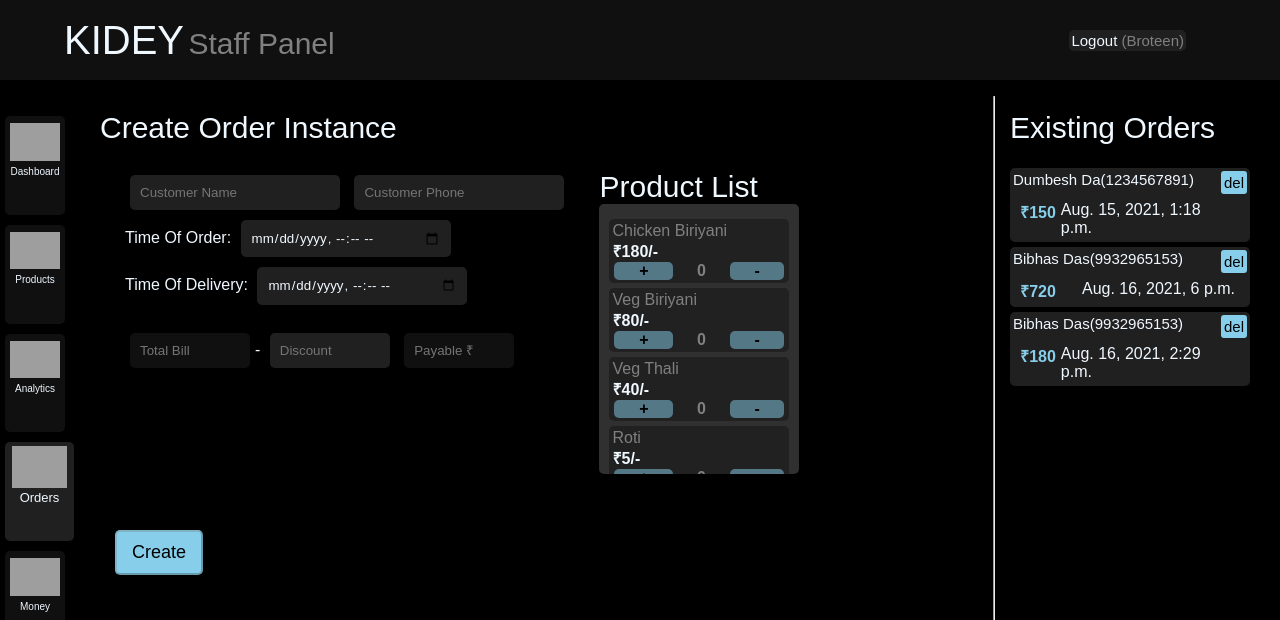
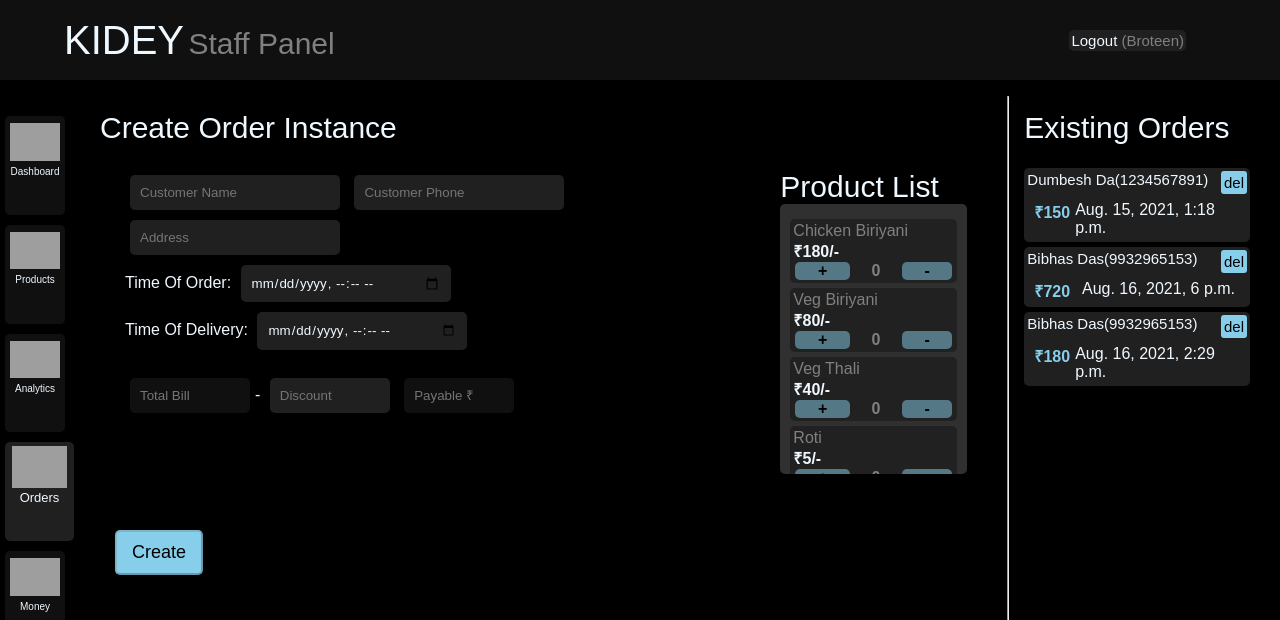
Before and after one commit to B6Infinity/kidey_DEV, a Django app: page /staff/orders in a window 1280 px wide. Shown: the top 620 px of the page. Run offline with Django 3.2, Linux system fonts and the light colour scheme; a user stored in the database is signed in; data comes from the database, SQL or seed files in the repository; both versions use the stored data as it was after the commit; grey boxes are pictures that could not be loaded.

Commit message:
order customer change from OneToOnefield to ForeignKey

```diff
--- a/staff/models.py
+++ b/staff/models.py
@@ -38,7 +38,7 @@ class Customer(models.Model):
 
 
 class Order(models.Model):
-    customer = models.OneToOneField(Customer, on_delete=models.SET_NULL, null=True)
+    customer = models.ForeignKey(Customer, on_delete=models.SET_NULL, null=True, related_name="placed_orders")
 
     order_json = models.JSONField(null=True) # {"<Product ID>": <No. of items>} eg. {"2": 3, "1": 2}
     time_of_order = models.DateTimeField()
--- a/staff/views.py
+++ b/staff/views.py
@@ -132,7 +132,7 @@ def addOrder(request):
     if request.method == 'POST' and request.user.is_staff:
         customer_name = request.POST['customer_name']
         customer_phone_no = request.POST['customer_phone_no']
-
+        address = request.POST['address']
         time_of_order = request.POST['time_of_order']
         time_of_delivery = request.POST['time_of_delivery']
         discount = request.POST['discount']
@@ -157,6 +157,8 @@ def addOrder(request):
             discount = int(discount)
         )
 
+        customer.address = address
+        customer.save()
 
         return HttpResponse("<h1>Order Successfully Created! <a href='/staff/orders'>Back</a></h1>")
 
@@ -216,8 +218,8 @@ def fetchOrder(request):
                 "PHONE": order.customer.phone_no,
                 "ADDRESS": order.customer.address,
                 "BILL_TEXT": order.bill_text,
-                "TIME_OF_ORDER": order.time_of_order.date(),
-                "TIME_OF_DELIVERY": order.time_of_delivery.strftime("%d/%m/%Y %-I:%M %p"),
+                "TIME_OF_ORDER": order.time_of_order.strftime("%b. %d, %-I:%M %p"),
+                "TIME_OF_DELIVERY": order.time_of_delivery.strftime("%b. %d, %-I:%M %p"),
             }
 
         return JsonResponse(RESPONSE)
--- a/templates/staff/orders.html
+++ b/templates/staff/orders.html
@@ -28,6 +28,9 @@
                         <input class="input-classic" name="customer_phone_no" type="number"
                             onchange="fetchCustomer(this.value, 'phone_no')" placeholder="Customer Phone"
                             autocomplete="off" required>
+
+                            <input class="input-classic" name="address" value="" type="text"
+                                placeholder="Address" autocomplete="off">
 
                         <br>Time Of Order:
                         <input class="input-classic" name="time_of_order" type="datetime-local"
```
Also changed, not shown: db.sqlite3, staff/migrations/0017_alter_order_customer.py (added), staff/migrations/0018_alter_order_customer.py (added).
